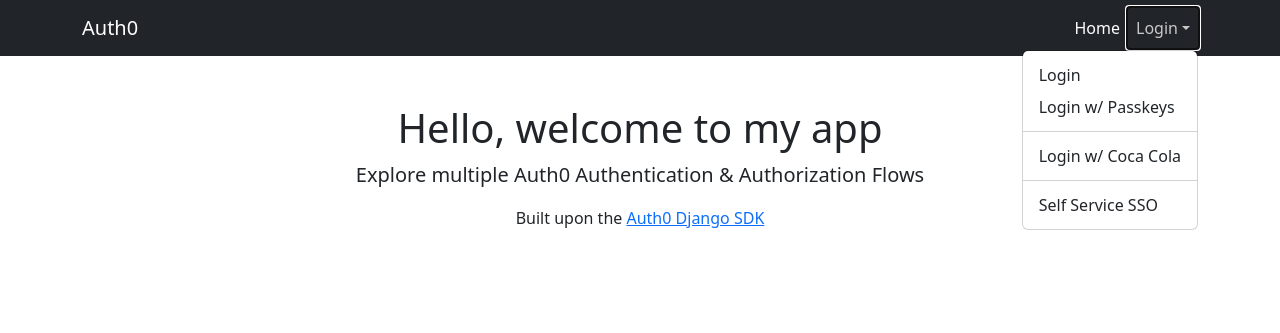
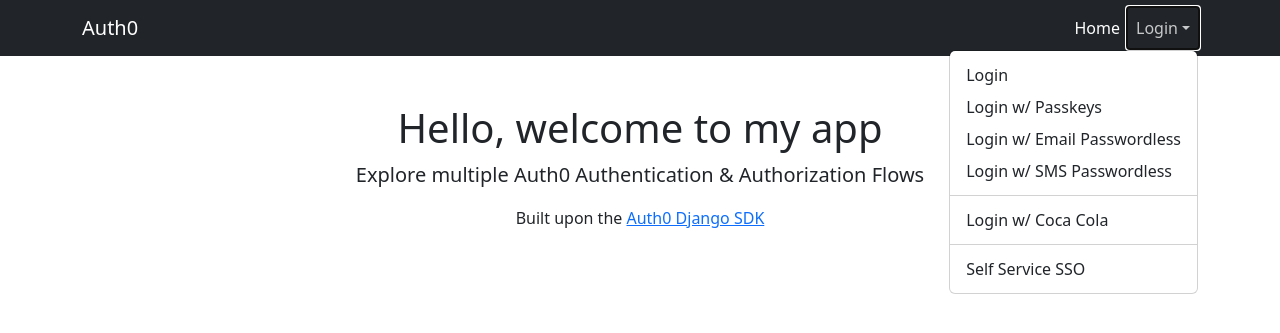
Before and after one commit to maldhatt/a0-django-prod, a Django app: page / in a window 1280 px wide, after a click on "Login". Shown: the top 333 px of the page. Run offline with Django 4.2, Linux system fonts and the light colour scheme; some libraries are stand-ins or nearby versions.

Commit message:
added pwless apps & mgmt token grab for SS-SSO

```diff
--- a/webappexample/settings.py
+++ b/webappexample/settings.py
@@ -121,10 +121,16 @@
 AUTH0_DOMAIN = os.environ.get("AUTH0_DOMAIN")
 AUTH0_CLIENT_ID = os.environ.get("AUTH0_CLIENT_ID")
 AUTH0_CLIENT_ID_PK = os.environ.get("AUTH0_CLIENT_ID_PK")
+AUTH0_CLIENT_ID_PWLESS_E = os.environ.get("AUTH0_CLIENT_ID_PWLESS_E")
+AUTH0_CLIENT_ID_PWLESS_SMS = os.environ.get("AUTH0_CLIENT_ID_PWLESS_SMS")
 AUTH0_CLIENT_ID_ORGS = os.environ.get("AUTH0_CLIENT_ID_ORGS")
+AUTH0_CLIENT_ID_SELFSERVE = os.environ.get("AUTH0_CLIENT_ID_SELFSERVE")
 AUTH0_CLIENT_SECRET = os.environ.get("AUTH0_CLIENT_SECRET")
 AUTH0_CLIENT_SECRET_PK = os.environ.get("AUTH0_CLIENT_SECRET_PK")
+AUTH0_CLIENT_SECRET_PWLESS_E = os.environ.get("AUTH0_CLIENT_SECRET_PWLESS_E")
+AUTH0_CLIENT_SECRET_PWLESS_SMS = os.environ.get("AUTH0_CLIENT_SECRET_PWLESS_SMS")
 AUTH0_CLIENT_SECRET_ORGS = os.environ.get("AUTH0_CLIENT_SECRET_ORGS")
+AUTH0_CLIENT_SECRET_SELFSERVE = os.environ.get("AUTH0_CLIENT_SECRET_SELFSERVE")
 AUTH0_API_TOKEN = os.environ.get("AUTH0_API_TOKEN")
 AUTH0_SELFSERVE_ID = os.environ.get("AUTH0_SELFSERVE_ID")
 
--- a/webappexample/templates/index.html
+++ b/webappexample/templates/index.html
@@ -39,7 +39,7 @@
                 <p class="lead">You have logged-in!</p>
             </div>
         </div>
-        <div><pre>{{pretty}}</pre></div>
+        <!--<div><pre>{{pretty}}</pre></div> -->
         <!-- Without Session-->
         {% else %}
         <!-- Responsive navbar-->
@@ -56,6 +56,8 @@
                             <ul class="dropdown-menu dropdown-menu-end" aria-labelledby="navbarDropdown">
                                 <li><a class="dropdown-item" href="{% url 'login' %}" id="qsLoginBtn"">Login</a></li>
                                 <li><a class="dropdown-item" href="{% url 'passkey' %}">Login w/ Passkeys</a></li>
+                                <li><a class="dropdown-item" href="{% url 'login_pwless_email' %}">Login w/ Email Passwordless</a></li>
+                                <li><a class="dropdown-item" href="{% url 'login_pwless_sms' %}">Login w/ SMS Passwordless</a></li>
                                 <li><hr class="dropdown-divider" /></li>
                                 <li><a class="dropdown-item" href="{% url 'login_orgs' %}">Login w/ Coca Cola</a></li>
                                 <li><hr class="dropdown-divider" /></li>
--- a/webappexample/urls.py
+++ b/webappexample/urls.py
@@ -13,8 +13,12 @@
     path("logout", views.logout, name="logout"),
     path("callback", views.callback, name="callback"),
     path("callback_pk", views.callback_pk, name="callback_pk"),
+    path("callback_pwless_email", views.callback_pwless_email, name="callback_pwless_email"),
+    path("callback_pwless_sms", views.callback_pwless_sms, name="callback_pwless_sms"),
     path("callback_orgs", views.callback_orgs, name="callback_orgs"),
     path("passkey", views.passkey, name="passkey"),
+    path("login_pwless_email", views.login_pwless_email, name="login_pwless_email"),
+    path("login_pwless_sms", views.login_pwless_sms, name="login_pwless_sms"),
     path("login_orgs", views.login_orgs, name="login_orgs"),
     path("Self Serve", views.self_serve, name="Self Serve")
 ] + static(settings.MEDIA_URL, document_root=settings.MEDIA_ROOT)  # added this line for Heroku
--- a/webappexample/views.py
+++ b/webappexample/views.py
@@ -10,6 +10,8 @@
 import requests
 import logging
 import jwt
+from auth0.v3.authentication import GetToken
+
 from django.contrib.auth.decorators import login_required
 
 logger = logging.getLogger(__name__)
@@ -41,7 +43,31 @@
     server_metadata_url=f"https://{settings.AUTH0_DOMAIN}/.well-known/openid-configuration",
 )
 
-# Orgs
+# Passwordless-Email
+oauth.register(
+    "pwless_email",
+    client_id=settings.AUTH0_CLIENT_ID_PWLESS_E,
+    client_secret=settings.AUTH0_CLIENT_SECRET_PWLESS_E,
+    client_kwargs={
+        "scope": "openid profile email",
+        "audience": audience,
+    },
+    server_metadata_url=f"https://{settings.AUTH0_DOMAIN}/.well-known/openid-configuration"
+)
+
+# Passwordless-SMS
+oauth.register(
+    "pwless_sms",
+    client_id=settings.AUTH0_CLIENT_ID_PWLESS_SMS,
+    client_secret=settings.AUTH0_CLIENT_SECRET_PWLESS_SMS,
+    client_kwargs={
+        "scope": "openid profile email",
+        "audience": audience,
+    },
+    server_metadata_url=f"https://{settings.AUTH0_DOMAIN}/.well-known/openid-configuration"
+)
+
+# Orgs - No Prompt
 oauth.register(
     "orgs",
     client_id=settings.AUTH0_CLIENT_ID_ORGS,
@@ -134,6 +160,34 @@
         audience=audience
     )
 
+def callback_pwless_email(request):
+    token = oauth.pwless_email.authorize_access_token(request)
+    request.session["user"] = token
+    print("Token received:", token)  # Log the token
+    return redirect(request.build_absolute_uri(reverse("index")))
+
+
+def login_pwless_email(request):
+    return oauth.pwless_email.authorize_redirect(
+        request,
+        request.build_absolute_uri(reverse("callback_pwless_email")),
+        audience=audience
+    )
+
+
+def callback_pwless_sms(request):
+    token = oauth.pwless_sms.authorize_access_token(request)
+    request.session["user"] = token
+    print("Token received:", token)  # Log the token
+    return redirect(request.build_absolute_uri(reverse("index")))
+
+
+def login_pwless_sms(request):
+    return oauth.pwless_sms.authorize_redirect(
+        request,
+        request.build_absolute_uri(reverse("callback_pwless_sms")),
+        audience=audience
+    )
 
 def callback_orgs(request):
     token = oauth.orgs.authorize_access_token(request)
@@ -168,17 +222,32 @@
 
 
 def self_serve(request):
+
+    # Grab Token & Check
+    #get_token = GetToken.client_credentials(self=settings.AUTH0_DOMAIN, client_id=settings.AUTH0_CLIENT_ID_SELFSERVE, client_secret=settings.AUTH0_CLIENT_SECRET_SELFSERVE, audience="https://dev-kps6vgfkf1e6r4tr.us.auth0.com/api/v2/")
+    get_token_ = GetToken(settings.AUTH0_DOMAIN)
+    get_token = get_token_.client_credentials(
+        client_id=settings.AUTH0_CLIENT_ID_SELFSERVE,
+        client_secret=settings.AUTH0_CLIENT_SECRET_SELFSERVE,
+        audience="https://dev-kps6vgfkf1e6r4tr.us.auth0.com/api/v2/"
+    )
+    mgmt_api_token = get_token['access_token']
+    #print("We got the token: ", mgmt_api_token)
+    #print("Decoded Token: ", decode_jwt(mgmt_api_token))
+
+
+    # API Call
     api = f"https://{settings.AUTH0_DOMAIN}/api/v2/self-service-profiles/{settings.AUTH0_SELFSERVE_ID}/sso-ticket"
-    #api = f"https://{settings.AUTH0_DOMAIN}/api/v2/users"
     headers = {
-        "Authorization": f"Bearer {settings.AUTH0_API_TOKEN}",
+        #"Authorization": f"Bearer {settings.AUTH0_API_TOKEN}",
+        "Authorization": f"Bearer {mgmt_api_token}",
         "Content-Type": "application/json"
     }
 
     payload = {
         # Change this config name each time we run this!
         "connection_config": {
-            "name": "ss-sso-new-demo"
+            "name": "ss-new-one"
         }
     }
 
```
Also changed, not shown: db.sqlite3.
